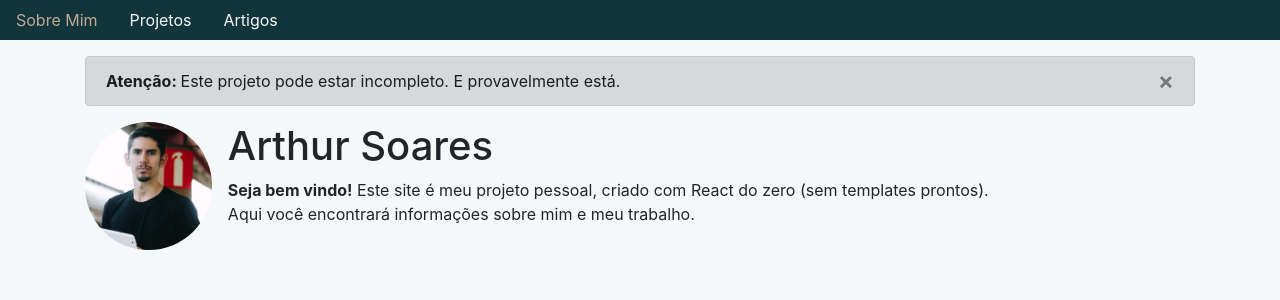
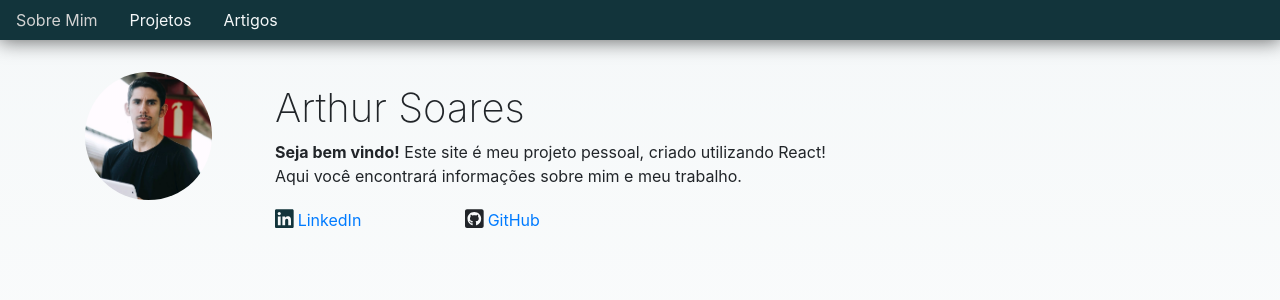
Before and after one commit to arthursoas/arthursoas.github.io, a React (Create React App) app: page / in a window 1280 px wide. Shown: the top 300 px of the page. Built offline with nearby package versions, Linux system fonts and the light colour scheme.

Commit message:
Added new dependencies and files reorganized

```diff
--- a/package.json
+++ b/package.json
@@ -4,6 +4,11 @@
   "private": true,
   "homepage": "https://arthursoas.github.io/",
   "dependencies": {
+    "@fortawesome/fontawesome-svg-core": "^1.2.29",
+    "@fortawesome/free-brands-svg-icons": "^5.13.1",
+    "@fortawesome/free-regular-svg-icons": "^5.13.1",
+    "@fortawesome/free-solid-svg-icons": "^5.13.1",
+    "@fortawesome/react-fontawesome": "^0.1.11",
     "@testing-library/jest-dom": "^4.2.4",
     "@testing-library/react": "^9.3.2",
     "@testing-library/user-event": "^7.1.2",
--- a/src/assets/css/main.scss
+++ b/src/assets/css/main.scss
@@ -1,24 +1,3 @@
-@import 'colors.scss';
-
 .base {
   height: 100vh;
-
-  .main-nav {
-    background-color: $midnight-blue;
-
-    a {
-      color: $light-gray;
-    }
-
-    a:hover {
-      color: #BFAB93;
-    }
-  }
-
-  .centralized {
-    display: flex;
-    flex-direction: column;
-    justify-content: center;
-    align-items: center;
-  }
 }
--- a/src/assets/css/misc.scss
+++ b/src/assets/css/misc.scss
@@ -0,0 +1,12 @@
+@import './colors.scss';
+
+.centralized {
+  display: flex;
+  flex-direction: column;
+  justify-content: center;
+  align-items: center;
+}
+
+.dark-blue {
+  color: $midnight-blue;;
+}
--- a/src/assets/css/native.scss
+++ b/src/assets/css/native.scss
@@ -11,5 +11,5 @@ body {
 
 #root {
   height: 100vh;
-  background-color: $light-gray;
+  background-image: linear-gradient($light-gray, white);
 }
--- /dev/null
+++ b/src/components/navbar/navbar.scss
@@ -0,0 +1,16 @@
+@import '../../assets/css/colors.scss';
+
+.main-nav {
+  background-color: $midnight-blue;
+  -webkit-box-shadow: 0px 0px 20px 1px rgba(0,0,0,0.6);
+  -moz-box-shadow: 0px 0px 20px 1px rgba(0,0,0,0.6);
+  box-shadow: 0px 0px 20px 1px rgba(0,0,0,0.6);
+
+  a {
+    color: $light-gray;
+
+    &:hover {
+      color: lightgray;
+    }
+  }
+}
--- /dev/null
+++ b/src/components/navbar/navbar.tsx
@@ -0,0 +1,22 @@
+import React, { Component } from 'react';
+import Nav from 'react-bootstrap/Nav';
+
+import './navbar.scss';
+
+export default class NavBar extends Component {
+  render() {
+    return (
+      <Nav className="main-nav">
+        <Nav.Item>
+          <Nav.Link href="/">Sobre Mim</Nav.Link>
+        </Nav.Item>
+        <Nav.Item>
+          <Nav.Link href="/projects">Projetos</Nav.Link>
+        </Nav.Item>
+        <Nav.Item>
+          <Nav.Link href="/articles">Artigos</Nav.Link>
+        </Nav.Item>
+      </Nav>
+    );
+  };
+};
--- a/src/index.tsx
+++ b/src/index.tsx
@@ -2,28 +2,23 @@ import React from 'react';
 import { render } from 'react-dom';
 import { BrowserRouter, Switch, Route } from 'react-router-dom';
 import Container from 'react-bootstrap/Container';
-import Nav from 'react-bootstrap/Nav';
 
+// Styles
 import './assets/css/main.scss';
+import './assets/css/misc.scss';
 import './assets/css/native.scss';
 import 'bootstrap/dist/css/bootstrap.min.css';
 
-import Home from './modules/home';
-import NotFound from './modules/not_found';
+// Components
+import NavBar from './components/navbar/navbar';
+
+// Modules
+import Home from './modules/home/home';
+import NotFound from './modules/not_found/not_found';
 
 render((
   <div className="base h-100 flex flex-column">
-    <Nav className="main-nav">
-      <Nav.Item>
-        <Nav.Link href="/">Sobre Mim</Nav.Link>
-      </Nav.Item>
-      <Nav.Item>
-        <Nav.Link href="/projects">Projetos</Nav.Link>
-      </Nav.Item>
-      <Nav.Item>
-        <Nav.Link href="/articles">Artigos</Nav.Link>
-      </Nav.Item>
-    </Nav>
+    <NavBar/>
     <Container fluid className="h-auto flex-grow-1">
       <BrowserRouter>
         <Switch>
--- /dev/null
+++ b/src/modules/home/home.tsx
@@ -0,0 +1,58 @@
+import React, { Component } from 'react';
+import { faLinkedin, faGithubSquare } from "@fortawesome/free-brands-svg-icons";
+import { FontAwesomeIcon } from '@fortawesome/react-fontawesome';
+import Alert from 'react-bootstrap/Alert';
+import Col from 'react-bootstrap/Col';
+import Container from 'react-bootstrap/Container';
+import Row from 'react-bootstrap/Row';
+
+import  MeImage from '../../assets/images/me.png';
+
+type HomeState = { showAlert: boolean };
+export default class Home extends Component<{}, HomeState> {
+  constructor(props: any) {
+    super(props);
+
+    this.state = {
+      showAlert: false
+    };
+  };
+
+  render() {
+    return (
+      <Container className="mt4">
+        { this.state.showAlert &&
+          <Alert variant="dark" dismissible onClose={
+            () => this.setState({...this.state, showAlert: false})
+          }>
+            <b>Atenção: </b>Este projeto pode estar incompleto. E provavelmente está.
+          </Alert>
+        }
+        <Row>
+          <Col lg="2">
+            <img src={MeImage} className="h4 br-pill mr3" alt="Arthur's Profile"/>
+          </Col>
+          <Col lg className="flex flex-column justify-center">
+            <h1 className="fw2">Arthur Soares</h1>
+            <p className="mb0"><b>Seja bem vindo!</b> Este site é meu projeto pessoal, criado utilizando React!</p>
+            <p className="mb2">Aqui você encontrará informações sobre mim e meu trabalho.</p>
+          </Col>
+        </Row>
+        <Row>
+          <Col md={{ span: 2, offset: 2 }} className="flex">
+            <div className="flex mb1 dark-blue">
+              <FontAwesomeIcon icon={faLinkedin} size="lg" className="mr1"/>
+              <a href="https://www.linkedin.com/in/arthursoas/" target="blank">LinkedIn</a>
+            </div>
+          </Col>
+          <Col md="2">
+            <div className="flex">
+              <FontAwesomeIcon icon={faGithubSquare} size="lg" className="mr1"/>
+              <a href="https://github.com/arthursoas" target="blank">GitHub</a>
+            </div>
+          </Col>
+        </Row>
+      </Container>
+    );
+  };
+};
--- a/src/modules/home/index.tsx
+++ /dev/null
@@ -1,36 +0,0 @@
-import React, { Component } from 'react';
-import Alert from 'react-bootstrap/Alert';
-import Container from 'react-bootstrap/Container';
-
-import  MeImage from '../../assets/images/me.png';
-
-type HomeState = { showAlert: boolean };
-export default class Home extends Component<{}, HomeState> {
-  constructor(props: any) {
-    super(props);
-
-    this.state = {
-      showAlert: true
-    };
-  };
-
-  render() {
-    return (
-      <Container className="mt3">
-        { this.state.showAlert &&
-          <Alert variant="dark" dismissible onClose={() => this.setState({...this.state, showAlert: false})}>
-            <b>Atenção: </b>Este projeto pode estar incompleto. E provavelmente está.
-          </Alert>
-        }
-        <div className="flex">
-          <img src={MeImage} className="h4 br-pill mr3" alt="Direction Sign"/>
-          <div className="flex-column">
-            <h1>Arthur Soares</h1>
-            <p className="mb0"><b>Seja bem vindo!</b> Este site é meu projeto pessoal, criado com React do zero (sem templates prontos).</p>
-            <p className="mb0">Aqui você encontrará informações sobre mim e meu trabalho.</p>
-          </div>
-        </div>
-      </Container>
-    );
-  };
-};
```
Also changed, not shown: src/modules/not_found/not_found.tsx (renamed from src/modules/not_found/index.tsx), 1 other file (tests, documents, lock files or other folders).
